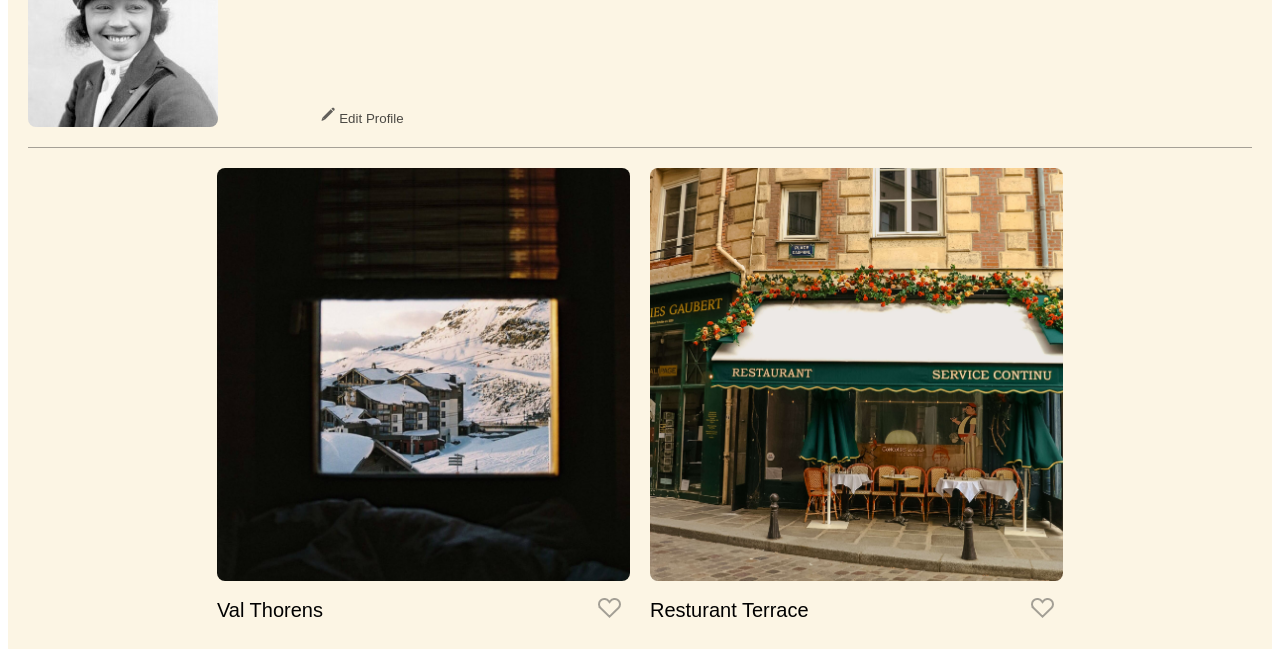
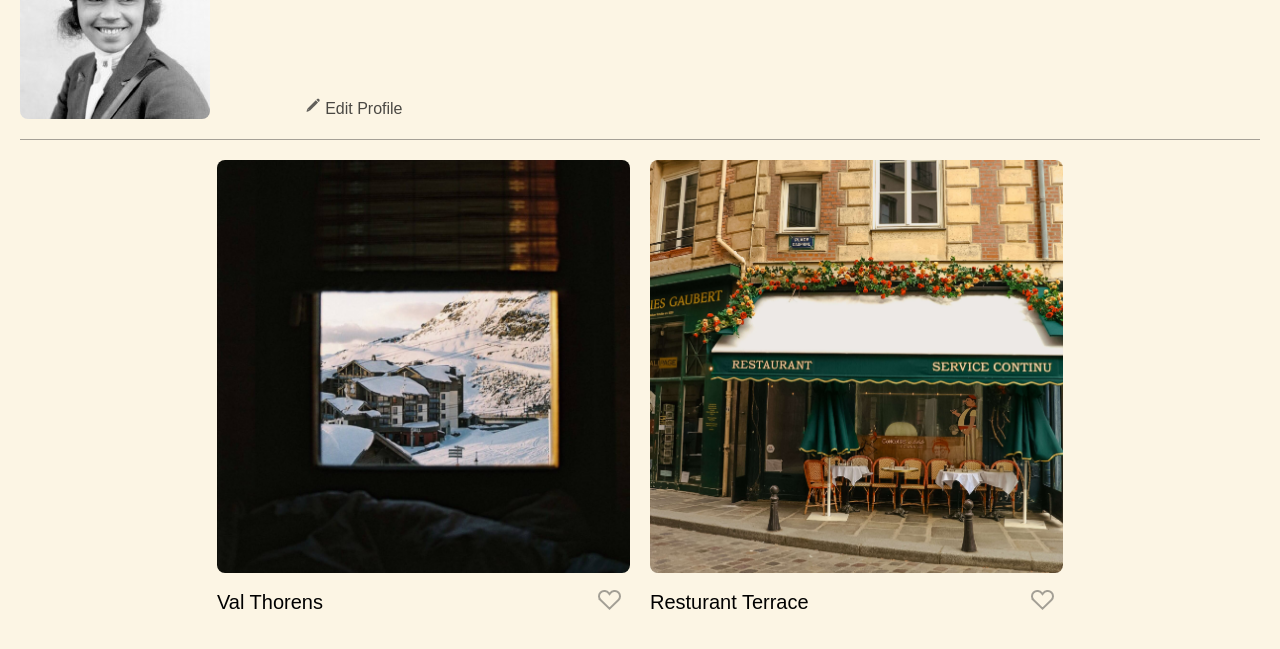
Before and after one commit to aseals3/se_project_spots, a plain HTML site: page index.html in a window 1280 px wide. Shown: the part 151-800 px from the top of the page. Drawn offline with Linux system fonts and the light colour scheme.

Commit message:
stage 2,1

```diff
--- a/pages/index.css
+++ b/pages/index.css
@@ -1,4 +1,4 @@
-@import url(../vendor/normazlize.css);
+@import url(../vendor/normalize.css);
 
 @import url(../blocks/page.css);
 
```
